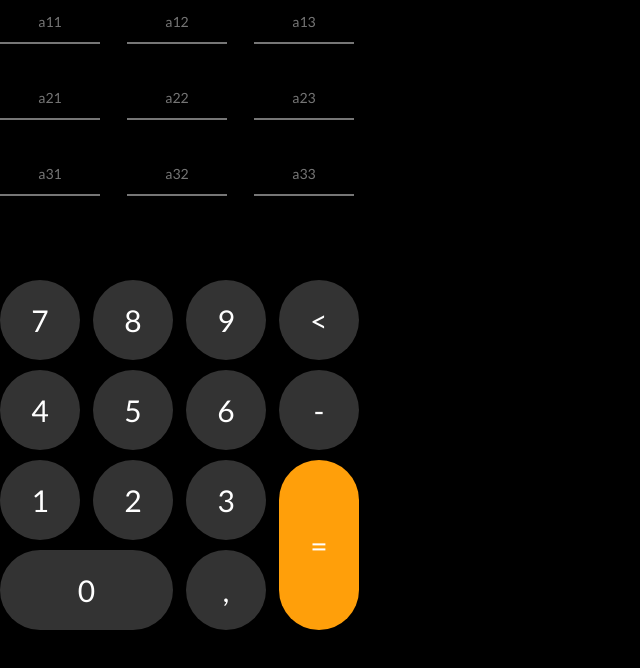
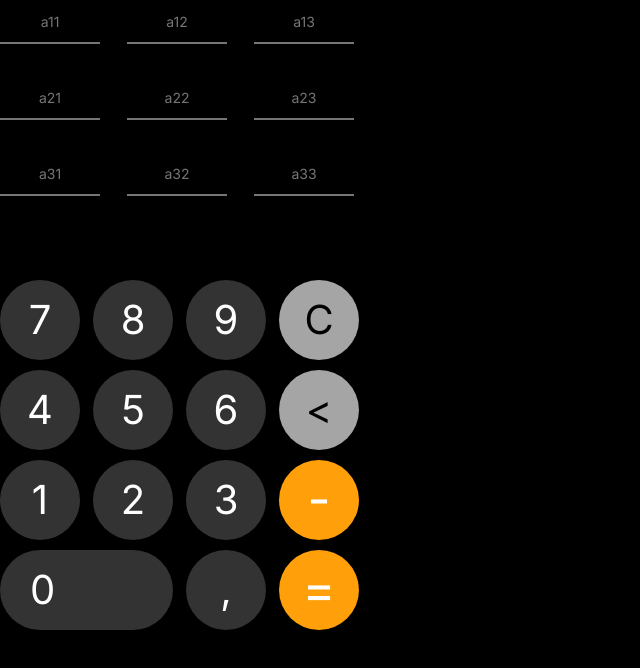
Before and after one commit to TohaLike/main__calculate, a website: page index.html in a window 1280 px wide. Shown: the whole page, without its empty margins (0-640 px from the left). Drawn offline with nearby package versions, Linux system fonts and the light colour scheme.

Commit message:
i added new styles

```diff
--- a/index.html
+++ b/index.html
@@ -7,7 +7,7 @@
    <meta http-equiv="X-UA-Compatible" content="ie=edge">
    <link rel="preconnect" href="https://fonts.googleapis.com">
    <link rel="preconnect" href="https://fonts.gstatic.com" crossorigin>
-   <link href="https://fonts.googleapis.com/css2?family=Lato&display=swap" rel="stylesheet">
+   <link href="https://fonts.googleapis.com/css2?family=Inter&display=swap" rel="stylesheet">
    <link rel="stylesheet" href="./style/style.css">
    <link rel="stylesheet" href="./style/adaptive.css">
    <link rel="stylesheet" href="./node_modules/normalize.css/normalize.css">
@@ -48,7 +48,8 @@
          <button class="calc__btn calc__btn__seven">7</button>
          <button class="calc__btn calc__btn__eight">8</button>
          <button class="calc__btn calc__btn__nine">9</button>
-         <button class="calc__btn calc__btn__minus">-</button>
+         <button class="calc__btn calc__btn__delete__all">C</button>
+         <button class="calc__btn calc__btn__minus math__letter">-</button>
          <button class="calc__btn calc__btn__four">4</button>
          <button class="calc__btn calc__btn__five">5</button>
          <button class="calc__btn calc__btn__six">6</button>
@@ -58,7 +59,7 @@
          <button class="calc__btn calc__btn__three">3</button>
          <button class="calc__btn calc__btn__zero">0</button>
          <button class="calc__btn calc__btn__comma">,</button>
-         <button class="calc__btn calc__btn__equal">=</button>
+         <button class="calc__btn calc__btn__equal math__letter">=</button>
       </div>
    </div>
 
--- a/style/style.css
+++ b/style/style.css
@@ -1,5 +1,5 @@
 body {
-   font-family: 'Lato', sans-serif;
+   font-family: 'Inter', sans-serif;
    background-color: #000000;
    color: #ffffff;
 }
@@ -74,7 +74,7 @@ body {
    border: none;
    background-color: #333333;
    color: #ffffff;
-   font-size: 30px;
+   font-size: 40px;
    text-align: center;
    grid-column-gap: 15px;
    display: inline-flex;
@@ -85,14 +85,22 @@ body {
    user-select: none;
 }
 
+.math__letter {
+   font-size: 50px;
+}
+
 .calc__btn__minus {
    grid-column: 4;
-   grid-row: 2;
+   grid-row: 3;
+   background-color: #ff9f0a;
 }
 
 .calc__btn__zero {
    grid-column: 1/3;
    grid-row: 4/5;
+   display: flex;
+   justify-content: start;
+   padding: 30px;
 }
 
 .calc__btn__comma {
@@ -102,11 +110,20 @@ body {
 
 .calc__btn__equal {
    grid-column: 4;
-   grid-row: 3/5;
+   grid-row: 4/5;
    background-color: #ff9f0a;
 }
 
 .calc__btn__delete {
    grid-column: 4;
-   grid-row: 1/2;
+   grid-row: 2/2;
+   color: #000000;
+   background-color: #a5a5a5;
 }
+
+.calc__btn__delete__all {
+   grid-column: 4;
+   grid-row: 1/1;
+   color: #000000;
+   background-color: #a5a5a5;
+}
```
